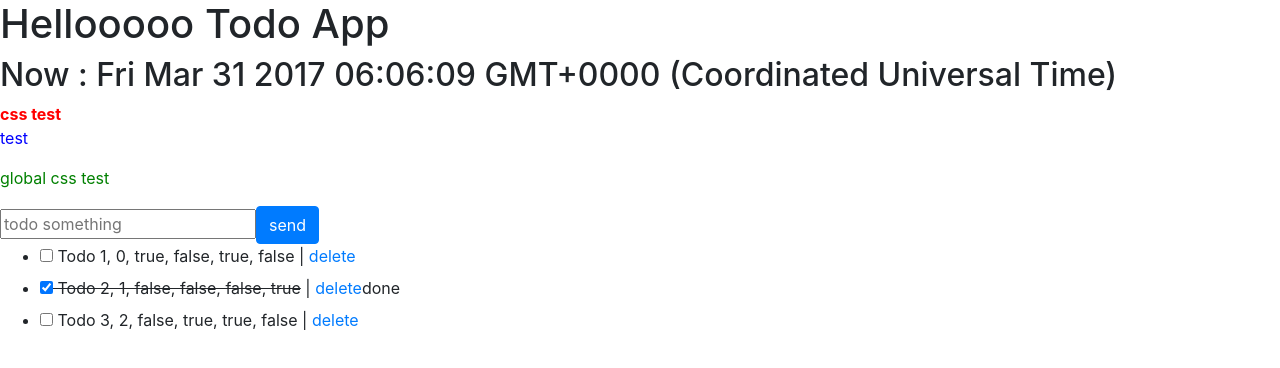
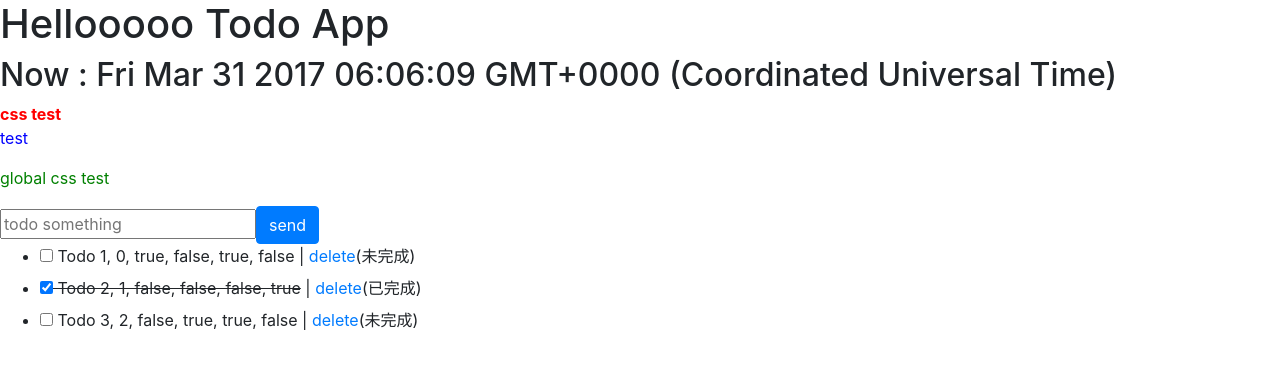
Before and after one commit to lighter/ng-learn, an Angular app in the folder todolist/: page / in a window 1280 px wide. Shown: the top 368 px of the page. Built offline with nearby package versions, Linux system fonts and the light colour scheme.

Commit message:
add pipe

```diff
--- a/todolist/src/app/app.module.ts
+++ b/todolist/src/app/app.module.ts
@@ -8,13 +8,15 @@ import { HeaderComponent } from './header/header.component';
 import { AddFormComponent } from './add-form/add-form.component';
 import { TodoItemsComponent } from './todo-items/todo-items.component';
 import {TodoListService} from "./todo-list.service";
+import { TodoDonePipe } from './todo-done.pipe';
 
 @NgModule({
   declarations: [
     AppComponent,
     HeaderComponent,
     AddFormComponent,
-    TodoItemsComponent
+    TodoItemsComponent,
+    TodoDonePipe
   ],
   imports: [
     BrowserModule,
--- /dev/null
+++ b/todolist/src/app/todo-done.pipe.ts
@@ -0,0 +1,19 @@
+import {Pipe, PipeTransform} from '@angular/core';
+import { TodoItem } from './shared/todo-item'
+
+@Pipe({
+  name: 'todoDone',
+  pure: false
+})
+export class TodoDonePipe implements PipeTransform {
+
+  transform(todoItem: TodoItem, displayNotDone: boolean): any {
+    if (todoItem.done) {
+      return '(已完成)';
+    } else if (displayNotDone) {
+      return '(未完成)';
+    }
+    return '';
+  }
+
+}
--- a/todolist/src/app/todo-items/todo-items.component.html
+++ b/todolist/src/app/todo-items/todo-items.component.html
@@ -1,10 +1,10 @@
 <ul>
   <li *ngFor="let item of getTodoList(); let recordIndex = index; let firstRecord = first; let lastRecord = last; let evenRecord = even; let oddRecord = odd">
     <label htmlFor="chk_{{item.id}}" [ngClass]="{'done': item.done}">
-      <input type="checkbox" id="chk_{{item.id}}" [checked]="item.done"> {{item.value}}, {{recordIndex}}, {{firstRecord}}, {{lastRecord}}, {{evenRecord}}, {{oddRecord}}
+      <input type="checkbox" id="chk_{{item.id}}" [checked]="item.done" (click)="itemClick(item)"> {{item.value}}, {{recordIndex}}, {{firstRecord}}, {{lastRecord}}, {{evenRecord}}, {{oddRecord}}
     </label>
     |
     <a href="#" (click)="delete(item)">delete</a>
-    <span *ngIf="item.done">done</span>
+    <span>{{item | todoDone: true}}</span>
   </li>
 </ul>
--- a/todolist/src/app/todo-list.service.ts
+++ b/todolist/src/app/todo-list.service.ts
@@ -43,5 +43,6 @@ export class TodoListService {
 
   toogleItemStatus(item: TodoItem) {
     item.done = !item.done;
+    // this.todoItems = [...this.todoItems];
   }
 }
```
Also changed, not shown: 1 other file (tests, documents, lock files or other folders).
